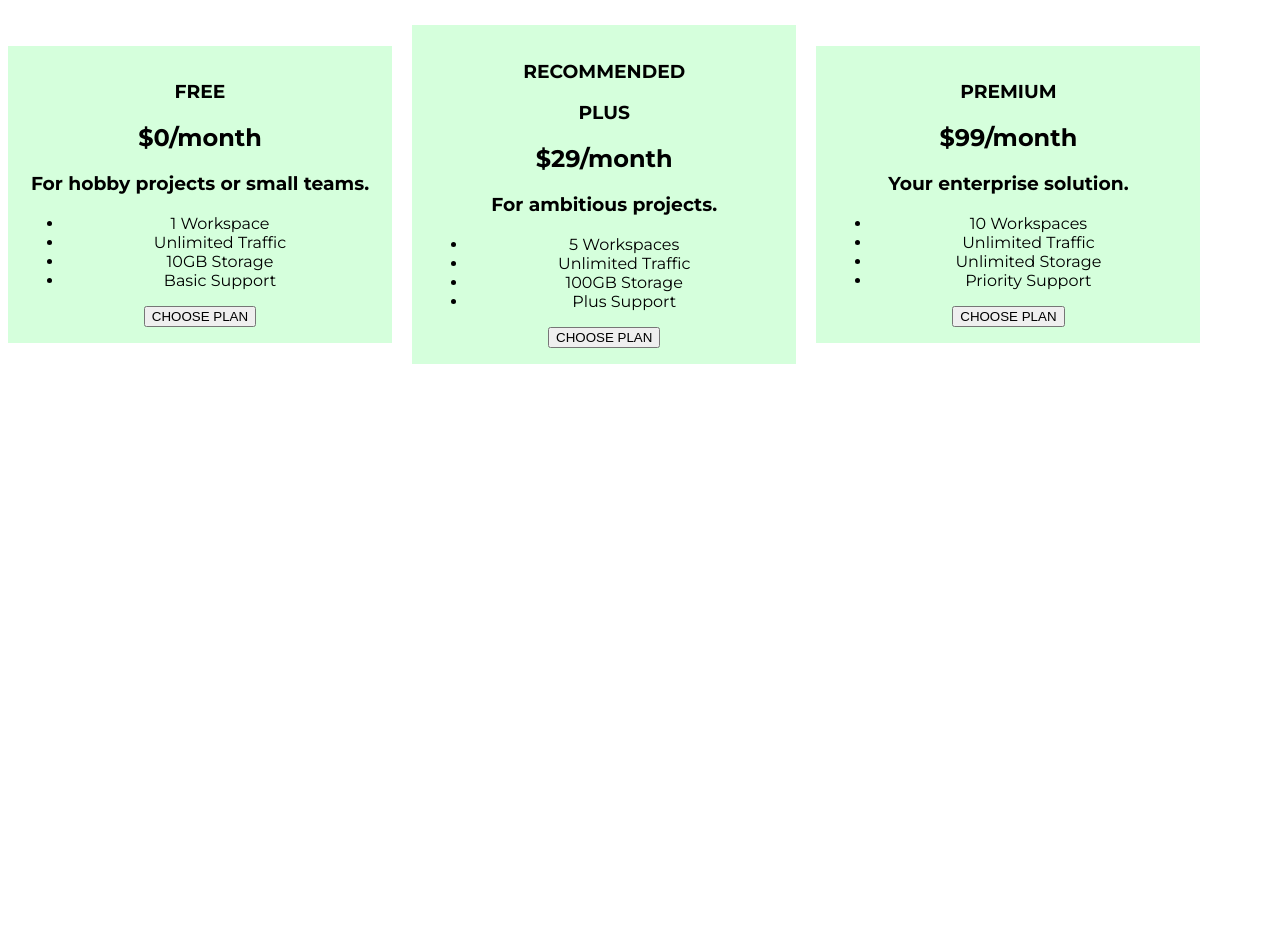
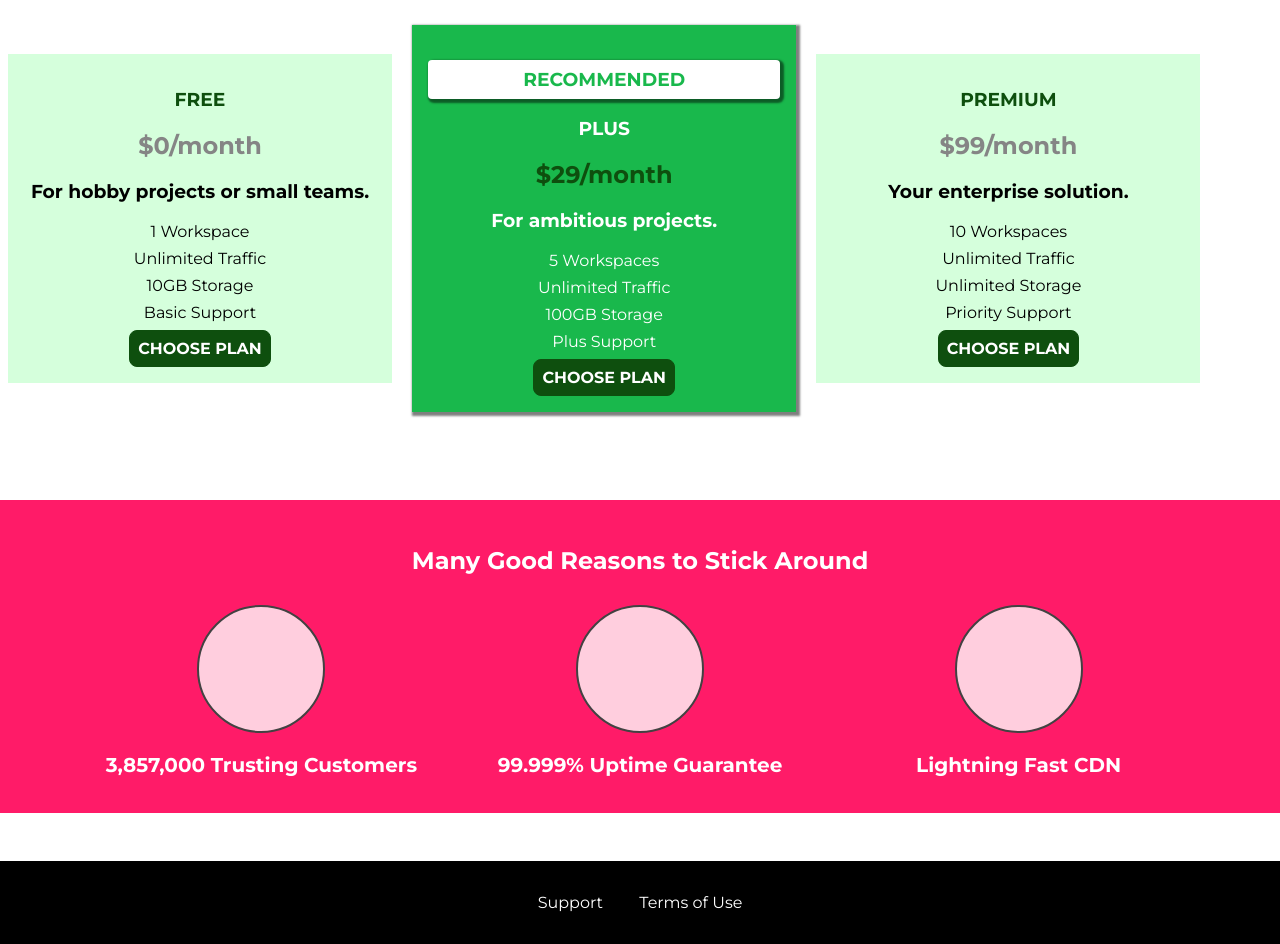
Before and after one commit to dgalmeida/css-complete-guide-udemy, a plain HTML site: page index.html in a window 1280 px wide. Shown: the part 623-1567 px from the top of the page. Before the commit the page ends 995 px from the top, so only its background shows below. Drawn offline with Linux system fonts and the light colour scheme.

Commit message:
lesson 61

```diff
--- a/index.html
+++ b/index.html
@@ -39,52 +39,87 @@
         <section id="plans">
             <h1 class="section-title">Choose Your Plan</h1>
             <div>
-                <article class="plan">
-                    <h1>FREE</h1>
-                    <h2>$0/month</h2>
+            <article class="plan">
+                    <h1 class="plan__title">FREE</h1>
+                    <h2 class="plan__price">$0/month</h2>
                     <h3>For hobby projects or small teams.</h3>
-                    <ul>
+                    <ul class="plan__features">
                         <li>1 Workspace</li>
                         <li>Unlimited Traffic</li>
                         <li>10GB Storage</li>
                         <li>Basic Support</li>
                     </ul>
                     <div>
-                        <button>CHOOSE PLAN</button>
+                        <button class="button">CHOOSE PLAN</button>
                     </div>
                 </article>
-                <article class="plan">
-                    <h1>RECOMMENDED</h1>
-                    <h1>PLUS</h1>
-                    <h2>$29/month</h2>
+                <article class="plan plan__highlighted">
+                    <h1 class="plan__annotation">RECOMMENDED</h1>
+                    <h1 class="plan__title">PLUS</h1>
+                    <h2 class="plan__price">$29/month</h2>
                     <h3>For ambitious projects.</h3>
-                    <ul>
+                    <ul class="plan__features">
                         <li>5 Workspaces</li>
                         <li>Unlimited Traffic</li>
                         <li>100GB Storage</li>
                         <li>Plus Support</li>
                     </ul>
                     <div>
-                        <button>CHOOSE PLAN</button>
+                        <button class="button">CHOOSE PLAN</button>
                     </div>
                 </article>
                 <article class="plan">
-                    <h1>PREMIUM</h1>
-                    <h2>$99/month</h2>
+                    <h1 class="plan__title">PREMIUM</h1>
+                    <h2 class="plan__price">$99/month</h2>
                     <h3>Your enterprise solution.</h3>
-                    <ul>
+                    <ul class="plan__features">
                         <li>10 Workspaces</li>
                         <li>Unlimited Traffic</li>
                         <li>Unlimited Storage</li>
                         <li>Priority Support</li>
                     </ul>
                     <div>
-                        <button>CHOOSE PLAN</button>
+                        <button class="button">CHOOSE PLAN</button>
                     </div>
                 </article>
             </div>
         </section>
+        <section id="key-features">
+            <h1 class="section-title">Many Good Reasons to Stick Around</h1>
+            <ul class="key-feature__list">
+                <li class="key-feature">
+                    <div class="key-feature__image">
+
+                    </div>
+                    <p class="key-feature__description">3,857,000 Trusting Customers</p>
+                </li>
+                <li class="key-feature">
+                    <div class="key-feature__image">
+
+                    </div>
+                    <p class="key-feature__description">99.999% Uptime Guarantee</p>
+                </li>
+                <li class="key-feature">
+                    <div class="key-feature__image">
+
+                    </div>
+                    <p class="key-feature__description">Lightning Fast CDN</p>
+                </li>
+            </ul>
+        </section>
     </main>
+    <footer class="main-footer">
+        <nav>
+            <ul class="main-footer__links">
+                <li class="main-footer__link">
+                    <a href="#">Support</a>
+                </li>
+                <li class="main-footer__link">
+                    <a href="#">Terms of Use</a>
+                </li>
+            </ul>
+        </nav>
+    </footer>
 </body>
 
 </html>
--- a/main.css
+++ b/main.css
@@ -32,6 +32,107 @@ body {
     display:inline-block;
     width: 30%;
     vertical-align: middle;
+}
+
+.plan__highlighted {
+    background:#19b84c;
+    color: white;
+    box-shadow: 2px 2px 2px 2px rgba(0, 0, 0, 0.5);
+}
+
+.plan__annotation {
+    background: white;
+    color: #19b84c;
+    box-shadow: 2px 2px 2px 2px rgba(0, 0, 0, 0.5);
+    padding: 8px;
+    border-radius: 4px;
+}
+
+.plan__title {
+    color: #0e4f0e;
+}
+
+.plan__price {
+    color:#858585;
+}
+
+.plan__features {
+    list-style: none;
+    padding: 0;
+    margin: 0;
+}
+
+.plan__features > li {
+    margin:8px;
+}
+
+.plan__highlighted .plan__title {
+    color: white;
+}
+
+.plan__highlighted .plan__price {
+    color: #0e4f0e;
+}
+
+.button {
+    background:#0e4f0e;
+    color: white;
+    font:inherit;
+    border: 1.5px solid #0e4f0e;
+    padding: 8px;
+    border-radius: 8px;
+    font-weight: bold;
+    cursor: pointer;
+}
+
+.button:hover, :active {
+    background: white;
+    color: #0e4f0e;
+}
+
+.button:focus {
+    outline:none;
+}
+
+#key-features {
+    background: #ff1b68;
+    margin-top: 80px;
+    padding: 16px;
+}
+
+#key-features .section-title {
+    color: white;
+    margin: 30px;
+}
+
+.key-feature__list {
+    list-style: none;
+    margin: 0;
+    padding: 0;
+    text-align: center;
+}
+
+.key-feature {
+    display: inline-block;
+    width: 30%;
+    vertical-align: top;
+}
+
+.key-feature__image {
+    background:#ffcede;
+    width: 128px;
+    height:128px;
+    margin: auto;
+    border: 2px solid #424242;
+    border-radius: 50%;
+}
+
+
+.key-feature__description {
+    text-align: center;
+    font-weight: bold;
+    color:white;
+    font-size:20px;
 }
 
 /* h1 {
@@ -101,3 +202,31 @@ body {
     background:white;
     border: none;
 }
+
+.main-footer {
+    background: black;
+    color: white;
+    padding: 32px;
+    margin-top: 48px;
+}
+
+.main-footer__links {
+    list-style: none;
+    margin: 0;
+    padding: 0;
+    text-align: center;
+}
+
+.main-footer__link {
+    display: inline-block;
+    margin: 0 16px;
+}
+
+.main-footer__link a, a:hover, a:active {
+    color: white;
+    text-decoration: none;
+}
+
+.main-footer__link a:hover, a:active {
+    color:#ccc;
+}
```
